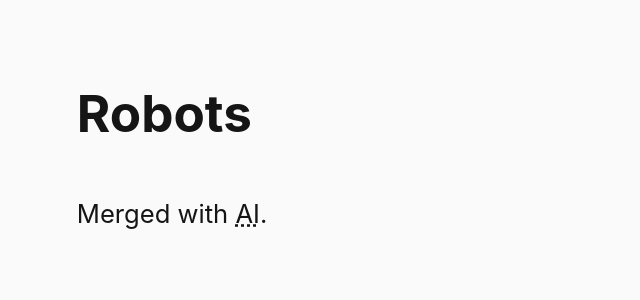
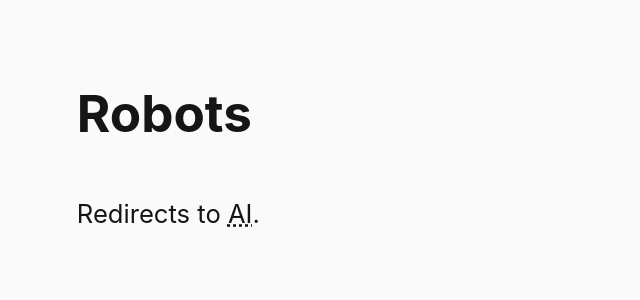
Before and after one commit to steinea/fyi, a Jekyll site: the page built from pages/robots.md, in a window 1280 px wide. Shown: the top 300 px of the page, without its empty margins (0-640 px from the left). Built offline with Jekyll 4.4.1, drawn with Linux system fonts in a browser that asks for light colours.

Commit message:
Add robots redirect to ai

```diff
--- a/pages/robots.md
+++ b/pages/robots.md
@@ -4,4 +4,4 @@ title: Robots
 permalink: /robots/
 ---
 
-Merged with [AI](/ai/).
+Redirects to [AI](/ai/).
```
Also changed, not shown: pages/ai.md (+2 -0 lines).
